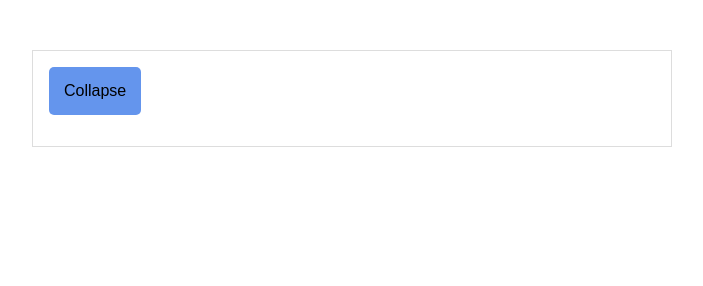
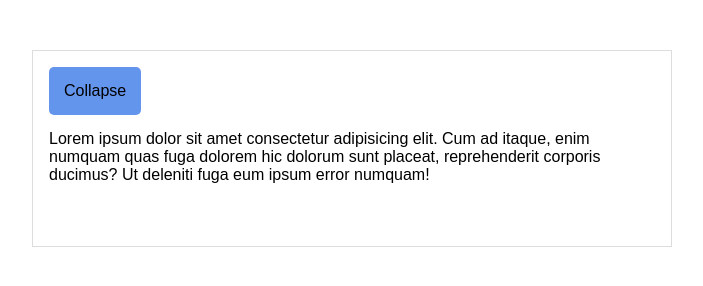
Before and after one commit to elenakoch122/ahj-25_9.1-collapse, a website built with webpack: page src/index.html in a window 1280 px wide. Both pictures are taken after a click on the button "Collapse". Shown: the whole page, without its empty margins (18-721 px from the left). Built offline with nearby package versions, Linux system fonts and the light colour scheme.

Commit message:
finished

```diff
--- a/src/css/style.css
+++ b/src/css/style.css
@@ -29,42 +29,15 @@ body {
   background-color: #92b5f2;
 }
 
-/* .collapse__content-wrapper {
+.collapse__content {
   overflow: hidden;
-} */
+  transition: height 1s linear 0s;
+}
 
-.collapse__content {
-  /* display: none; */
-  overflow: hidden;
+.content_opened {
+  height: 100px;
+}
+
+.content_closed {
   height: 0;
 }
-
-.collapse__button:hover+.collapse__content {
-  /* animation: collapse 2s ease 0s 1 normal none; */
-  /* animation-duration: 2s; */
-  /* animation-timing-function: ease; */
-  /* animation-delay: 0s; */
-  /* animation-iteration-count: 1; */
-  /* animation-direction: normal; */
-  /* animation-fill-mode: none; */
-  /* animation-play-state: running; */
-  /* animation-name: collapse; */
-  animation-name: collapse;
-  animation-duration: 1s;
-  /* animation-iteration-count: 1; */
-  animation-fill-mode: forwards;
-  animation-timing-function: linear;
-  /* animation-direction: alternate; */
-}
-
-@keyframes collapse {
-  from {
-    /* display: none; */
-    height: 0;
-  }
-
-  to {
-    /* display: block; */
-    height: 100px;
-  }
-}
--- a/src/index.html
+++ b/src/index.html
@@ -8,17 +8,6 @@
   <link rel="stylesheet" href="./css/style.css">
 </head>
 <body>
-  <section class="collapse">
-    <button class="collapse__button">Collapse</button>
-    <p class="collapse__content">
-      Lorem ipsum dolor sit amet consectetur adipisicing elit. Cum ad itaque, enim numquam quas fuga dolorem hic dolorum sunt placeat, reprehenderit corporis ducimus? Ut deleniti fuga eum ipsum error numquam!
-    </p>
-    <!-- <div class="collapse__content-wrapper">
-      <p class="collapse__content">
-        Lorem ipsum dolor sit amet consectetur adipisicing elit. Cum ad itaque, enim numquam quas fuga dolorem hic dolorum sunt
-        placeat, reprehenderit corporis ducimus? Ut deleniti fuga eum ipsum error numquam!
-      </p>
-    </div> -->
-  </section>
+
 </body>
 </html>
--- a/src/js/Collapse.js
+++ b/src/js/Collapse.js
@@ -1,21 +1,47 @@
+/* eslint-disable class-methods-use-this */
 export default class Collapse {
   constructor() {
     this.elem = this.create();
+    this.button = this.elem.querySelector('.collapse__button');
+    this.content = this.elem.querySelector('.collapse__content');
+
+    this.onButtonClick = this.onButtonClick.bind(this);
+  }
+
+  static get markup() {
+    return `
+      <button class="collapse__button">Collapse</button>
+      <p class="collapse__content content_closed">
+        Lorem ipsum dolor sit amet consectetur adipisicing elit. Cum ad itaque, enim numquam quas fuga dolorem hic dolorum sunt placeat, reprehenderit corporis ducimus? Ut deleniti fuga eum ipsum error numquam!
+      </p>
+    `;
   }
 
   init() {
-
+    document.body.append(this.elem);
+    this.button.addEventListener('click', this.onButtonClick);
   }
 
   create() {
+    const collapse = document.createElement('section');
+    collapse.classList.add('collapse');
 
+    collapse.insertAdjacentHTML('beforeend', Collapse.markup);
+
+    return collapse;
   }
 
-  show() {
-
+  onButtonClick() {
+    this.addAnimation();
   }
 
-  hide() {
-
+  addAnimation() {
+    if (this.content.classList.contains('content_opened')) {
+      this.content.classList.remove('content_opened');
+      this.content.classList.add('content_closed');
+    } else {
+      this.content.classList.remove('content_closed');
+      this.content.classList.add('content_opened');
+    }
   }
 }
```
